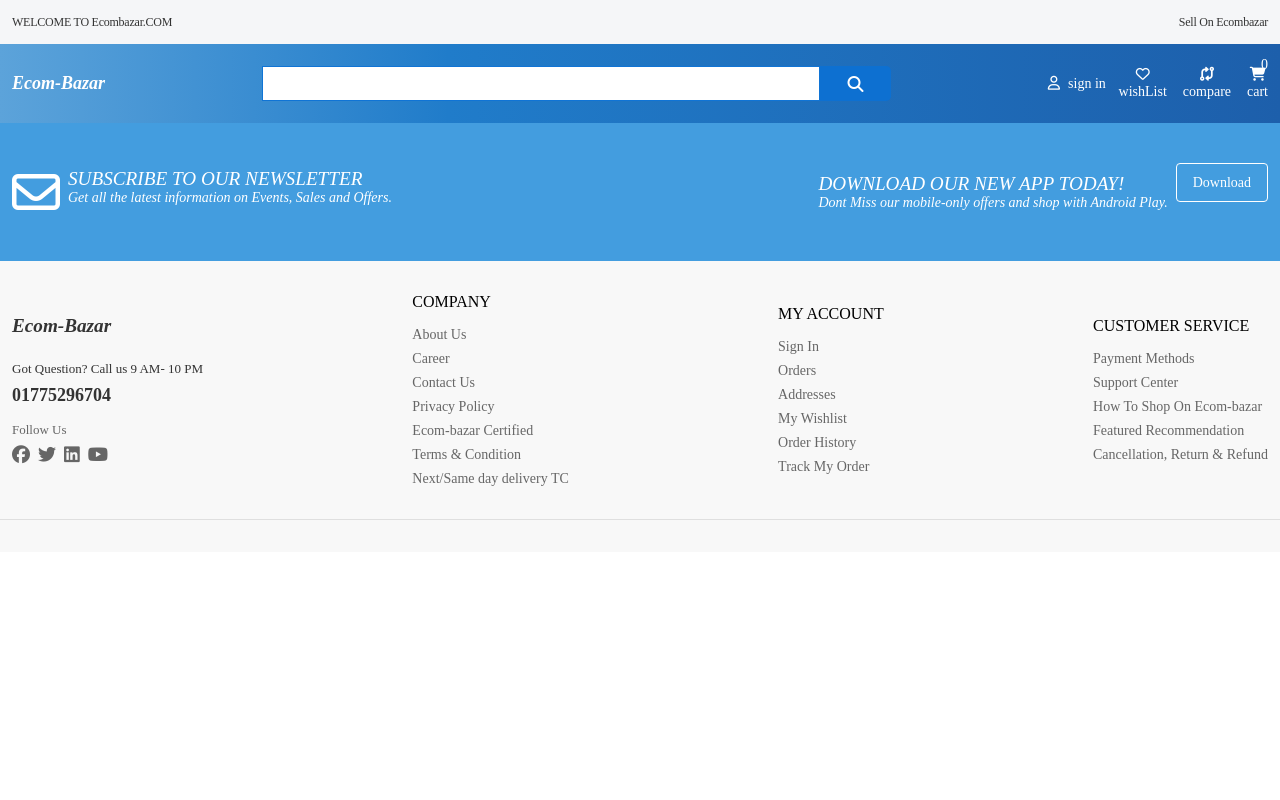
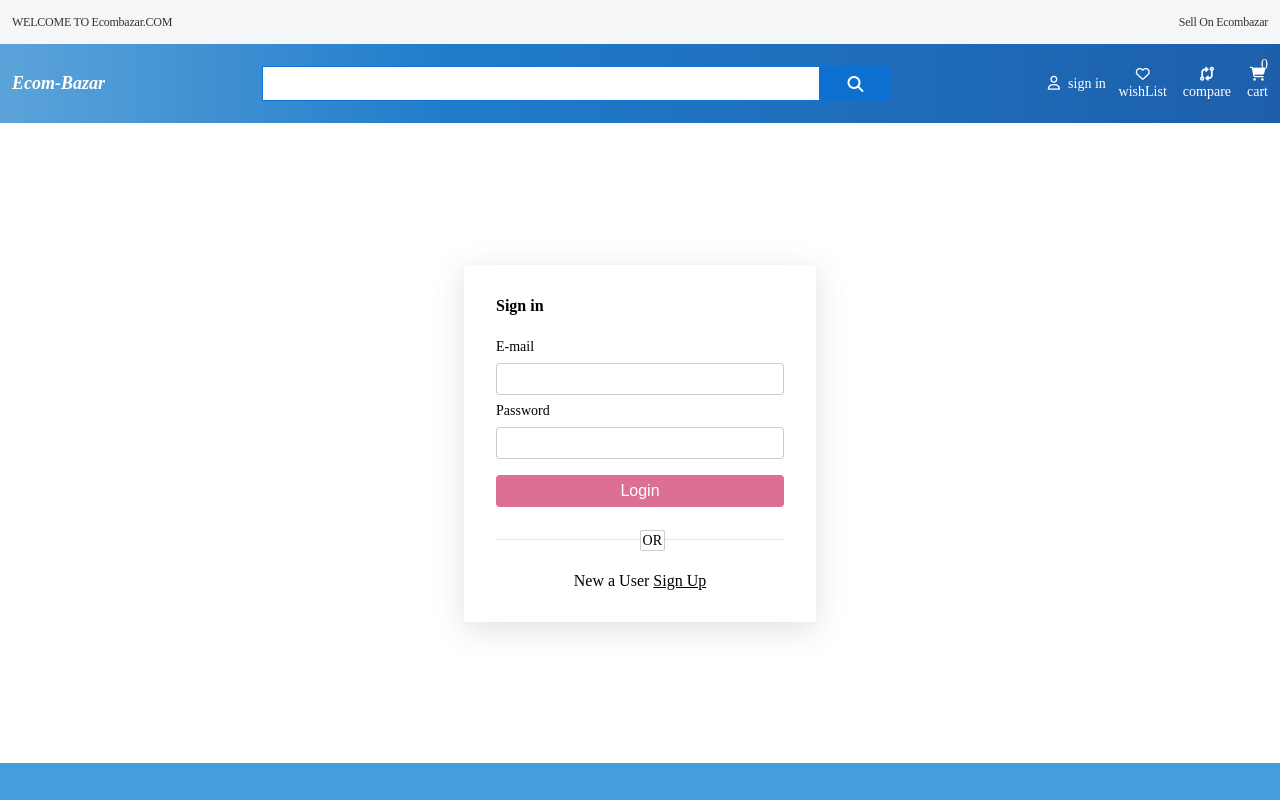
Before and after one commit to Mohammadnoorcse/Ecom-bazar, a React (Vite) app in the folder frontend/: page /login in a window 1280 px wide. Shown: the top 800 px of the page. Built offline with nearby package versions, Linux system fonts and the light colour scheme.

Commit message:
working register and login page

```diff
--- a/frontend/src/App.jsx
+++ b/frontend/src/App.jsx
@@ -4,6 +4,8 @@
 import Home from './Page/Home'
 import Navbar from './components/navbar/Navbar'
 import Footer from './components/footer/Footer'
+import Login from './components/login/Login'
+import { Signup } from './components/login/Signup'
 export default function App() {
   return (
     <BrowserRouter>
@@ -11,6 +13,8 @@
       <Navbar/>
       <Routes>
         <Route path="/" element={<Home/>}/>
+        <Route path="/login" element={<Login/>}/>
+        <Route path="/register" element={<Signup/>}/>
       </Routes>
       <Footer/>
 
--- a/frontend/src/components/footer/Footer.jsx
+++ b/frontend/src/components/footer/Footer.jsx
@@ -85,11 +85,7 @@
 
         </div>
      </div>
-     <div className="bottom-footer centent-center w-100">
-        <div className="bottom-footer-content content">
 
-        </div>
-     </div>
     </>
   )
 }
--- a/frontend/src/components/footer/footer.css
+++ b/frontend/src/components/footer/footer.css
@@ -200,3 +200,8 @@
 }
 
 /* ............bottom footer............. */
+
+.bottom-footer{
+    padding: 3rem 0px;
+    color: rgb(102, 102, 102);
+}
--- /dev/null
+++ b/frontend/src/components/login/Login.jsx
@@ -0,0 +1,34 @@
+import React from 'react'
+import "./login.css"
+import {Link} from "react-router-dom"
+
+export default function Login() {
+  return (
+    <div className='login w-100 content-center'>
+        <div className="login-content content">
+            <div className="login-card">
+            <form action="">
+                <span className='header' >Sign in</span>
+                 <div style={{marginTop:"1.5rem",marginBottom:"0.5rem"}}>
+                    <span>E-mail</span>
+                    <input type="email" />
+                 </div>
+                 <div>
+                    <span>Password</span>
+                    <input type="password" />
+                 </div>
+                 <button type='submit'>Login</button>
+                 <div className='or'>
+                    <span>OR</span>
+                  </div>
+
+            </form>
+              <div className='login-text'>
+                <span>New a User <Link to="/register">Sign Up</Link></span>
+              </div>
+
+            </div>
+        </div>
+    </div>
+  )
+}
--- /dev/null
+++ b/frontend/src/components/login/Signup.jsx
@@ -0,0 +1,38 @@
+import React from 'react'
+import "./login.css"
+import {Link} from "react-router-dom"
+
+export const Signup = () => {
+  return (
+    <div className='login w-100 content-center'>
+    <div className="login-content content">
+        <div className="login-card">
+        <form action="">
+            <span className='header' >Sign Up</span>
+             <div style={{marginTop:"1.5rem",marginBottom:"0.5rem"}}>
+                <span>E-mail</span>
+                <input type="email" />
+             </div>
+             <div>
+                <span>Password</span>
+                <input type="password" />
+             </div>
+             <div style={{marginTop:".5rem"}}>
+                <span>Confirm Password</span>
+                <input type="password" />
+             </div>
+             <button type='submit'>Register</button>
+             <div className='or'>
+                <span>OR</span>
+              </div>
+
+        </form>
+          <div className='login-text'>
+            <span>Already a User <Link to="/login">Login</Link></span>
+          </div>
+
+        </div>
+    </div>
+</div>
+  )
+}
--- /dev/null
+++ b/frontend/src/components/login/login.css
@@ -0,0 +1,92 @@
+.login{
+    height: 40rem;
+    /* border: 1px solid red; */
+
+}
+.login .login-content{
+    display: flex;
+    justify-content: center;
+    align-items: center;
+
+
+}
+.login .login-content .login-card {
+    box-shadow: rgba(100, 100, 111, 0.2) 0px 7px 29px 0px;
+    padding: 2rem;
+}
+.login .login-content .login-card form{
+    padding-bottom: 2rem;
+    border-bottom: 1px solid rgba(0, 0, 0, 0.1);
+    position: relative;
+}
+.login .login-content .login-card form .header{
+    font-size: 16px;
+    font-weight: 700 !important;
+
+
+}
+.login .login-content .login-card form div{
+    display: flex;
+    flex-direction: column;
+}
+.login .login-content .login-card form div span{
+    font-size: 14px;
+    padding-bottom: 0.5rem;
+}
+
+.login .login-content .login-card form div input{
+    width: 18rem;
+    height: 2rem;
+    padding: 0.5rem;
+    font-size: 14px;
+    border-radius: 4px;
+    border: 1px solid rgba(0, 0, 0, 0.2);
+    outline-color: palevioletred;
+}
+
+.login .login-content .login-card form button{
+    margin-top: 1rem;
+    width: 18rem;
+    height: 2rem;
+    background-color:palevioletred;
+    border: none;
+    font-size: 16px;
+    color: white;
+    border-radius: 4px;
+    cursor: pointer;
+}
+
+.login .login-content .login-card form .or{
+    position: absolute;
+    left: 50%;
+    bottom: -0.8rem;
+    /* padding: 0.2rem; */
+    background-color: white;
+
+
+}
+.login .login-content .login-card form .or span{
+    font-size: 14px;
+    border: 1px solid rgba(0, 0, 0, 0.2);
+    /* padding-bottom: 0 !important; */
+    padding: 0.1rem !important;
+    background-color: white;
+    border-radius: 2px;
+}
+
+.login .login-content .login-card .login-text{
+    padding-top: 2rem;
+    text-align: center;
+}
+.login .login-content .login-card .login-text span a{
+    color: black;
+    text-decoration: underline !important;
+}
+
+@media(max-width:700px){
+    .login{
+        height: auto;
+        /* border: 1px solid red; */
+
+    }
+}
--- a/frontend/src/components/navbar/Navbar.jsx
+++ b/frontend/src/components/navbar/Navbar.jsx
@@ -31,7 +31,7 @@
           <div className="navbar-content-3">
             <div className="navbar-content-3-1">
               <i class="fa-regular fa-user"></i>
-              <Link to="/">sign in</Link>
+              <Link to="/login">sign in</Link>
             </div>
             <div className="navbar-content-3-2">
               <div>
@@ -66,7 +66,7 @@
             <div className="navbar-content-3">
               <div className="navbar-content-3-1">
                 <i class="fa-regular fa-user"></i>
-                <Link to="/">sign in</Link>
+                <Link to="/login">sign in</Link>
               </div>
               <div className="navbar-content-3-2">
                 <div>
```
